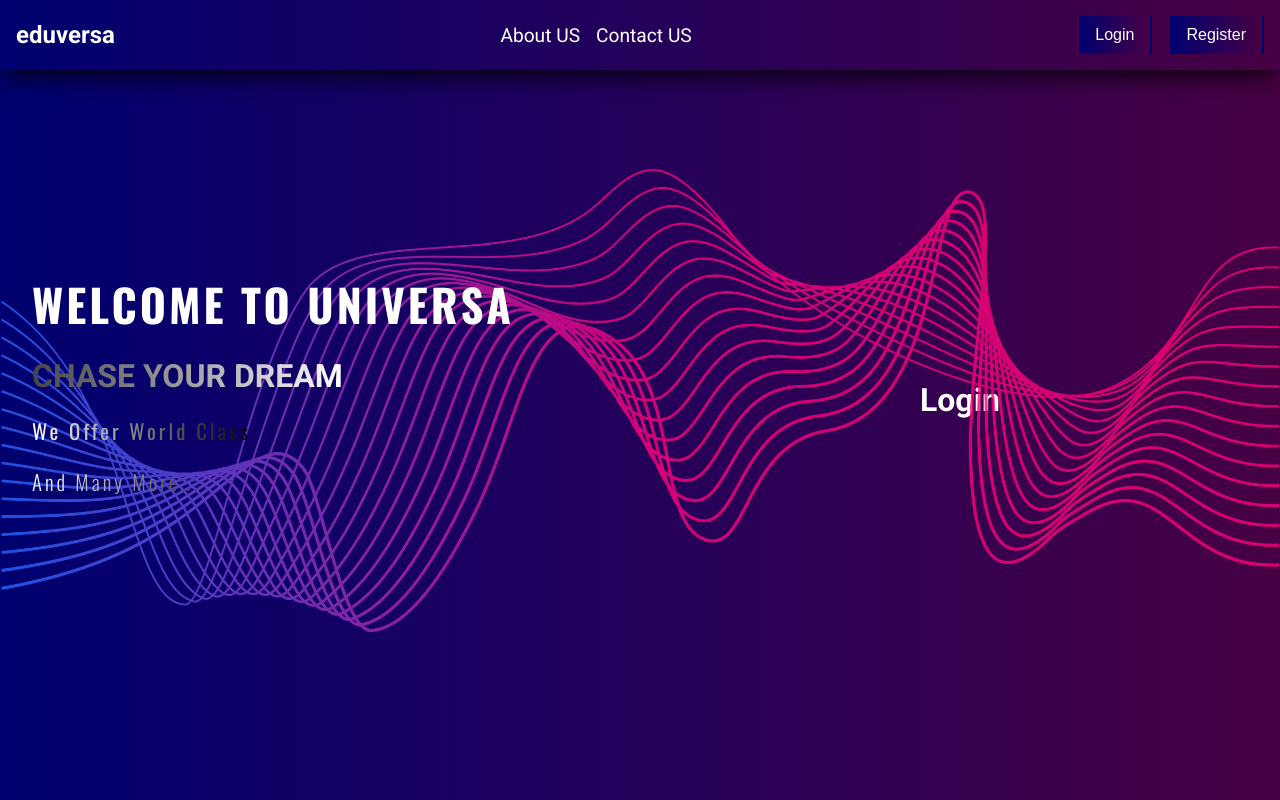
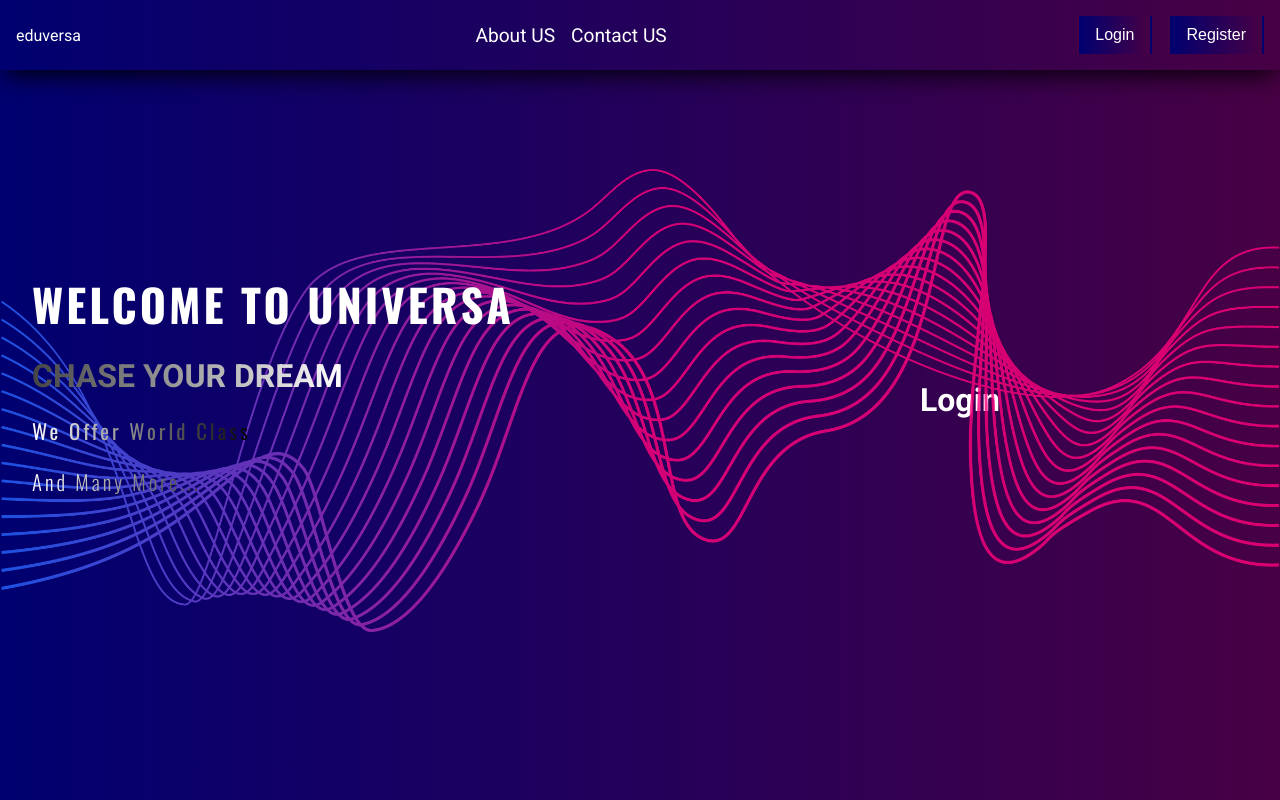
Before and after one commit to eduversa/eduversa.github.io, a Next.js app: page / in a window 1280 px wide. Built offline with nearby package versions, Linux system fonts and the light colour scheme; a web font is replaced by a local one.

Commit message:
fonts added

```diff
--- a/styles/containers/landing_navbar.scss
+++ b/styles/containers/landing_navbar.scss
@@ -42,10 +42,11 @@
     transform: scaleX(1);
   }
   .logo {
-    font-size: 1.5rem;
-    font-weight: bold;
-    margin-right: 1rem;
-    position: relative;
+    // font-size: 1.5rem;
+    // font-weight: bold;
+    // margin-right: 1rem;
+    // position: relative;
+    // font-family: var(--font);
     a {
       text-decoration: none;
       color: #fff;
```
Also changed, not shown: public/fonts/elianto-regular-webfont.woff (added), public/fonts/elianto-regular-webfont.woff2 (added).
